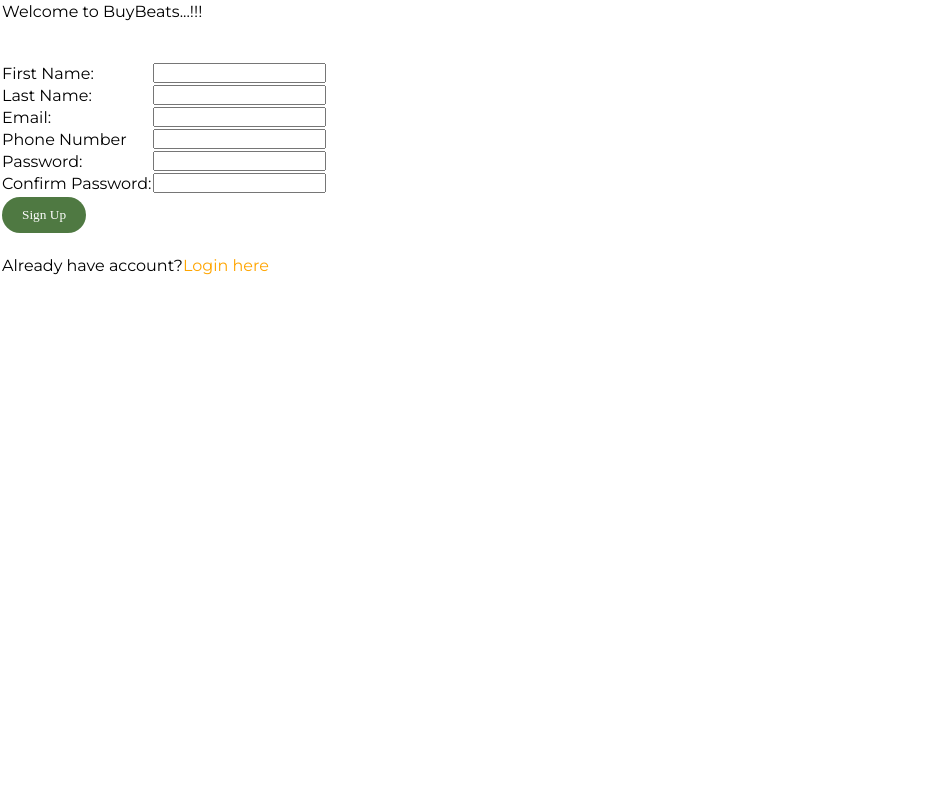
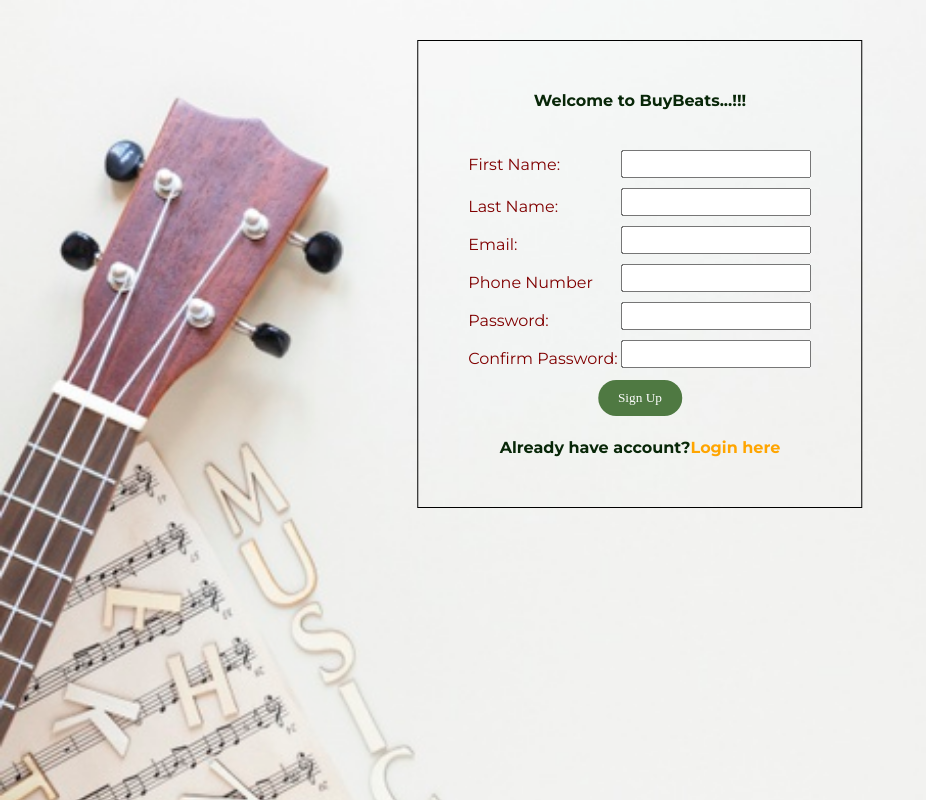
Before and after one commit to Neha179/Online-MusicalInstrument-Site, a React (Create React App) app in the folder buybeats-react-app/: page /register in a window 1280 px wide. Shown: the whole page, without its empty margins (0-926 px from the left). Built offline with nearby package versions, Linux system fonts and the light colour scheme.

Commit message:
Submiited

```diff
--- a/buybeats-react-app/src/CSS/RegistrationForm.css
+++ b/buybeats-react-app/src/CSS/RegistrationForm.css
@@ -1,4 +1,4 @@
- .bgimage-userRegd{
+ .bgimageuserRegd{
   background-image: url('../Images/user4.jpg');
   background-size: cover;
   opacity: 1;
@@ -26,7 +26,7 @@
   background-image: url('../Images/user1.jpg');
   background-size: cover;
 } */
-.centre-userForm{
+.centreuserForm{
   align-items: center !important;
   position: fixed;
   left: 50% !important;
@@ -36,32 +36,34 @@
   padding: 3rem;
 }
 
-.tableitems-userRegd{
+.tableitemsuserRegd{
   align-items: right;
   color:black;
   border: 3 px solid wheat !important;
   font-family: crimson sans-serif;
 }
 
-.labels-userForm{
+.labelsuserForm{
   padding-right: 2px!important;
   text-align: left;
   padding-bottom: 8px;
   color: maroon;
 }
 
-.inputs-userForm{
+.inputsuserForm{
   margin-bottom: 0.3rem;
   padding-left: 0px;
-  padding-bottom: 8px;
+  margin-bottom: 8px;
   width: 190px;
+  text-align: start;
+  height: 28px;
 }
 
 input:focus{
   background-color:#BDB76B;
 }
 
-.centreit-userForm{
+.centreituserForm{
   align-items: center !important;
   text-align: center !important;
   color: #082708;
--- a/buybeats-react-app/src/CSS/UserLogin.css
+++ b/buybeats-react-app/src/CSS/UserLogin.css
@@ -1,4 +1,4 @@
-.bgimage-userLog{
+.bgimageuserLog{
   background-image: url('../Images/user4.jpg');
   background-size: cover;
   opacity: 1;
@@ -25,14 +25,14 @@
 
 }
 
-.tableitems-userLog{
+.tableitemsuserLog{
   align-items: right;
   color: #fff;
   border: 3 px solid white !important;
   font-family: crimson sans-serif;
 }
 
-.centre-userLog{
+.centreuserLog{
   align-items: center;
   position: fixed;
    left: 50%;
@@ -42,23 +42,23 @@
    padding: 3rem;
 }
 
-.labels-userLog{
+.labelsuserLog{
     padding-right: 3px;
     text-align: left;
     color: maroon;
 }
 
-.inputs-userLog{
+.inputsuserLog{
   margin-bottom: 0.3rem;
 }
 
-.centreit-userLog{
+.centreituserLog{
   align-items: center !important;
   text-align: center !important;
   color: #053005;
   font-weight: bolder;
 }
-.centreit-userLogin
+.centreituserLogin
 {
   align-items: center !important;
   text-align: center !important;
```
